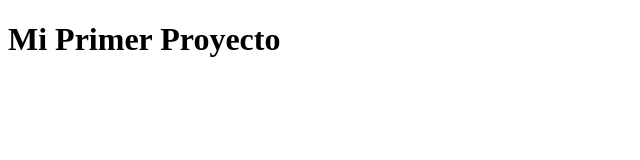
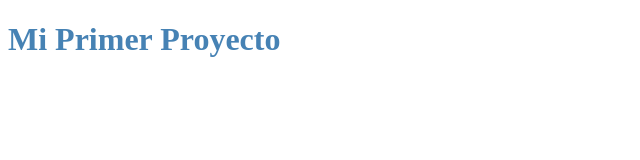
Before and after one commit to hernan261992/prueba1, a plain HTML site: page index.html in a window 1280 px wide. Shown: the whole page, without its empty margins (0-640 px from the left). Drawn offline with Linux system fonts and the light colour scheme.

Commit message:
Modificacion index.html y estilos.css Se vinculo el index.html con estilos.css y se cambio el color del h1

```diff
--- a/estilos.css
+++ b/estilos.css
@@ -1 +1,3 @@
-styles
+h1{
+	color: steelblue;
+}
--- a/index.html
+++ b/index.html
@@ -3,6 +3,7 @@
 <head>
 	<meta charset="UTF-8">
 	<title>Document</title>
+	<link rel="stylesheet" href="estilos.css">
 </head>
 <body>
 	<h1>Mi Primer Proyecto</h1>
```
